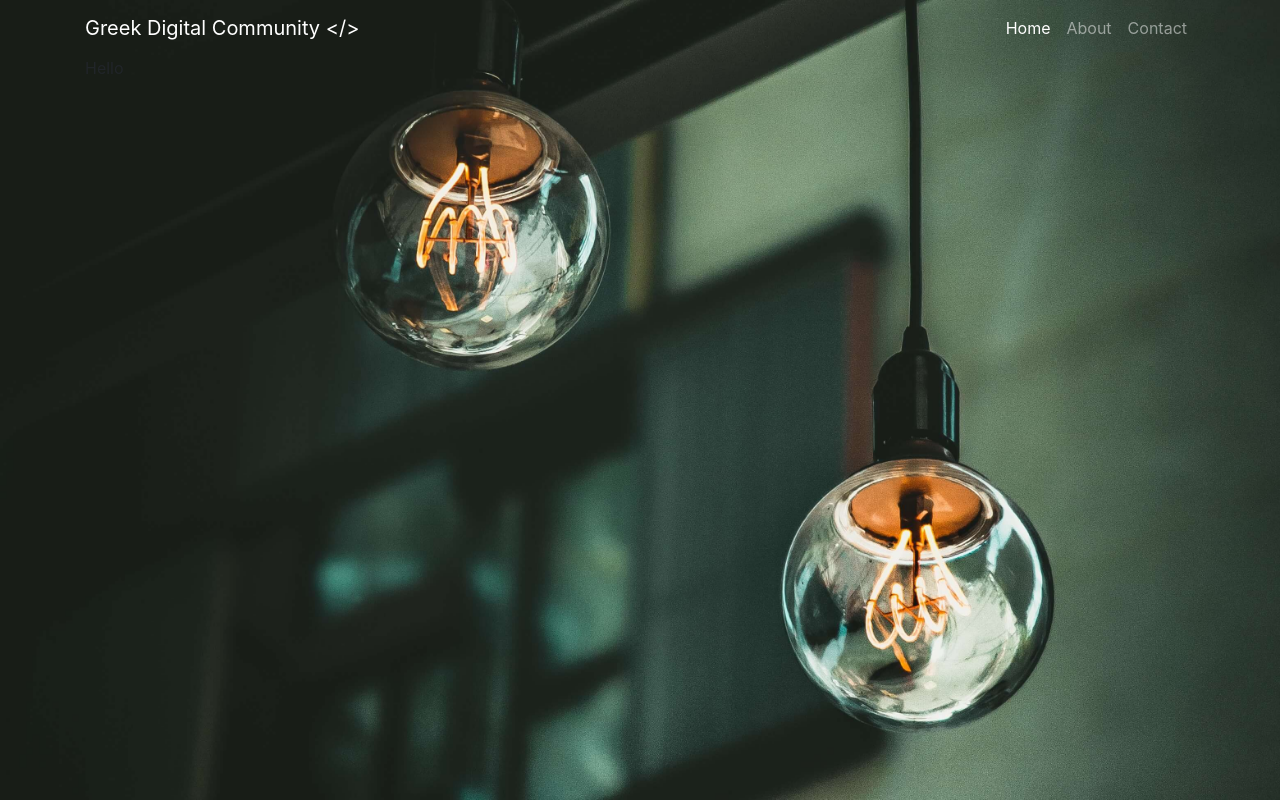
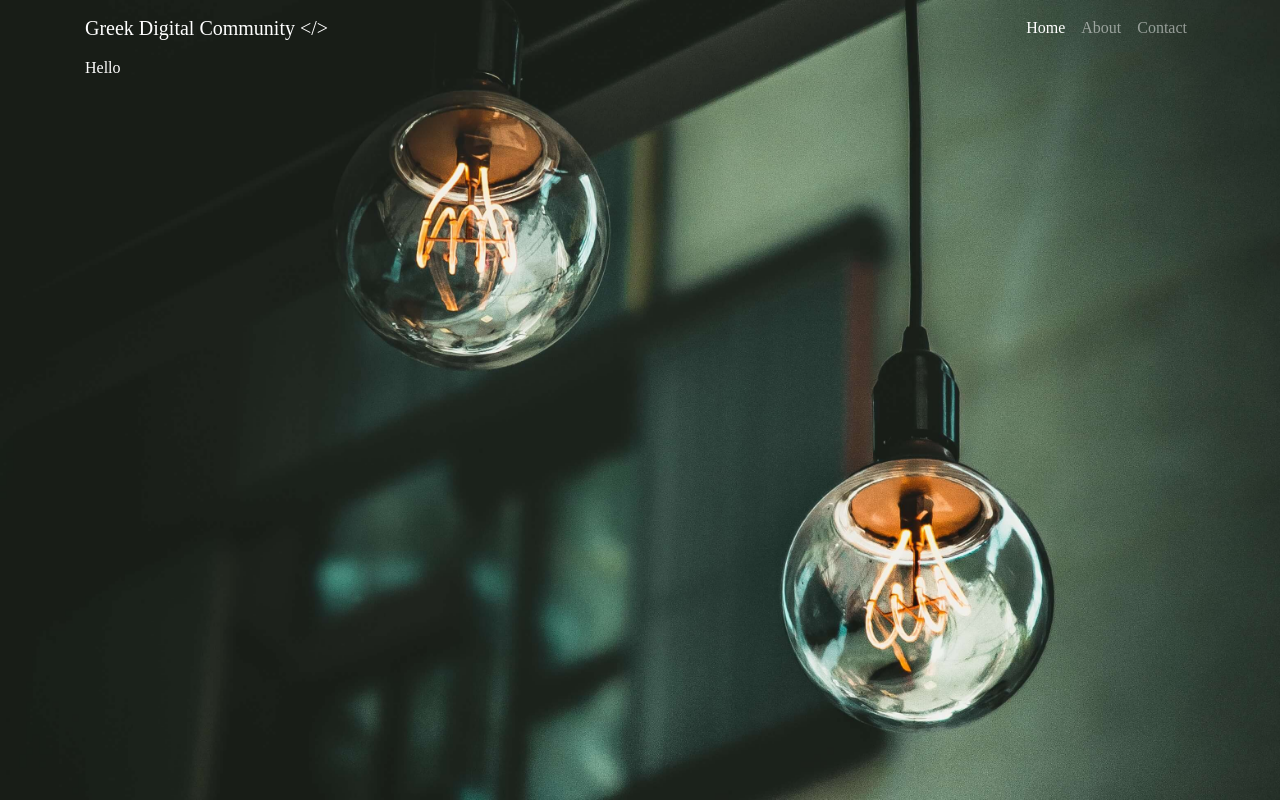
Before and after one commit to greekdigitalcommunity/greekdigitalcommunity.github.io, a website: page index.html in a window 1280 px wide. Drawn offline with Linux system fonts and the light colour scheme.

Commit message:
Update css with colour, font and branding.

```diff
--- a/css/full.css
+++ b/css/full.css
@@ -10,10 +10,10 @@ body {
     -moz-background-size: cover;
     background-size: cover;
     -o-background-size: cover;
-    font-family: "Ubuntu"
-    color: "fff"
+    font-family: "Ubuntu";
+    color: #ffffff;
 }
 
 .navbar-brand::after {
-  content: " </>"
+  content: " </>";
 }
```
